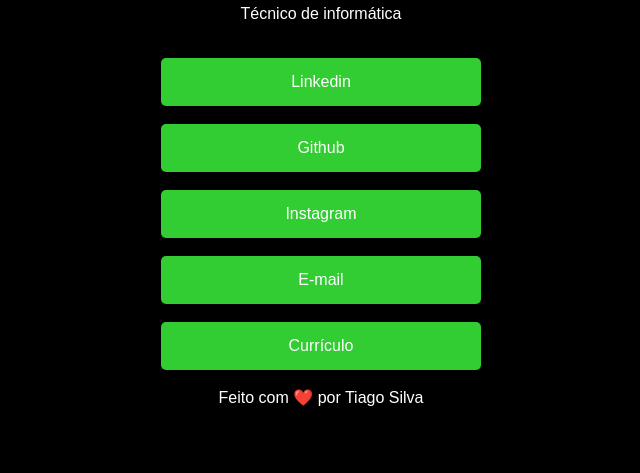
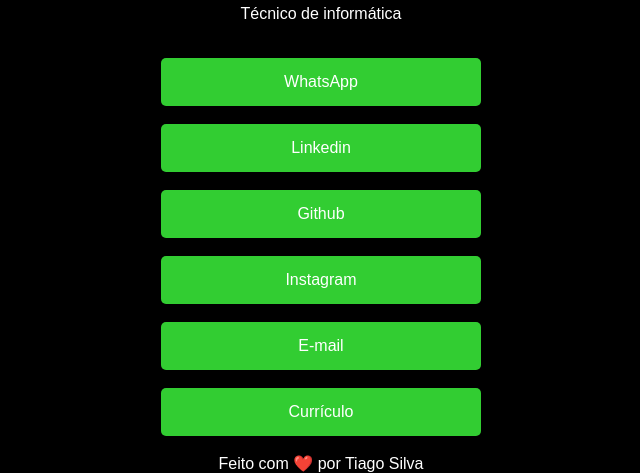
Before and after one commit to TiagosilvaDR/my-links, a plain HTML site: page index.html in a window 1280 px wide. Shown: the part 436-909 px from the top of the page, without its empty margins (319-959 px from the left). Before the commit the page ends 843 px from the top, so only its background shows below. Drawn offline with Linux system fonts and the light colour scheme.

Commit message:
Add files via upload

```diff
--- a/index.html
+++ b/index.html
@@ -14,6 +14,9 @@
         <h1>Tiago Silva</h1>
         <p>Técnico de informática</p>
         <ul>
+            <li>
+                <a href="https:wa.me/+351918806227" target="_blank">WhatsApp</a>
+            </li>
             <li>
                 <a href="https://www.linkedin.com/in/tiago-silva-9a1ba2224/" target="_blank">Linkedin</a>
             </li>
```
